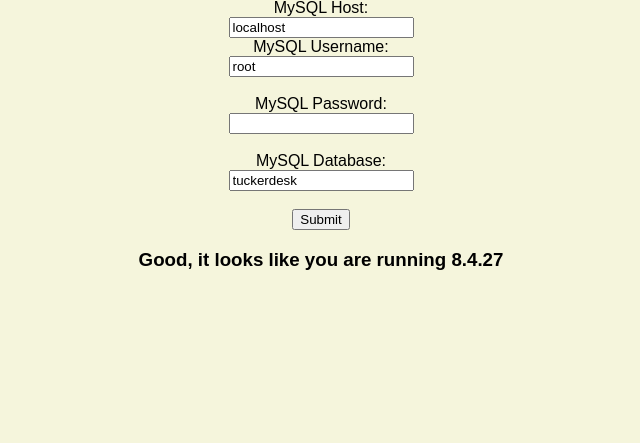
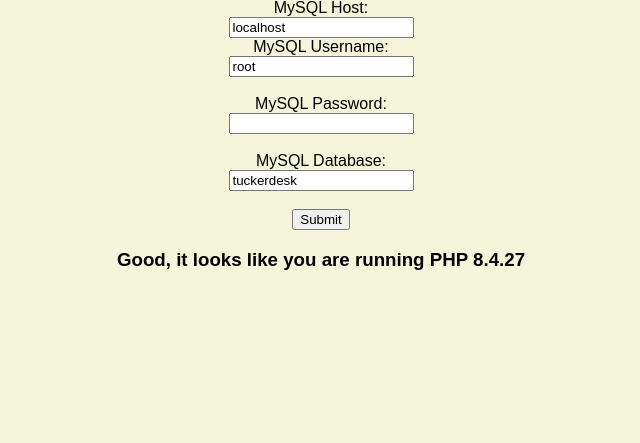
Before and after one commit to TuckerDesk/TuckerDesk, a PHP site: page /install/index.php in a window 1280 px wide. Shown: the part 155-598 px from the top of the page, without its empty margins (319-959 px from the left). Run offline with PHP 8.4, Linux system fonts and the light colour scheme.

Commit message:
php --> PHP

```diff
--- a/install/index.php
+++ b/install/index.php
@@ -24,9 +24,9 @@
             $ver = phpversion();
             $php = substr($ver,0,6);
             if($php > 7){
-                echo "<h3>Good, it looks like you are running " . $php . "</h3>";
+                echo "<h3>Good, it looks like you are running PHP " . $php . "</h3>";
             }else{
-                echo "<h3 class='error'>Your php version, " . $php . " is outdated. Consider upgrading.</h3>";
+                echo "<h3 class='error'>Your PHP version, " . $php . " is outdated. Consider upgrading.</h3>";
             }
             ?>
         </center>
```
